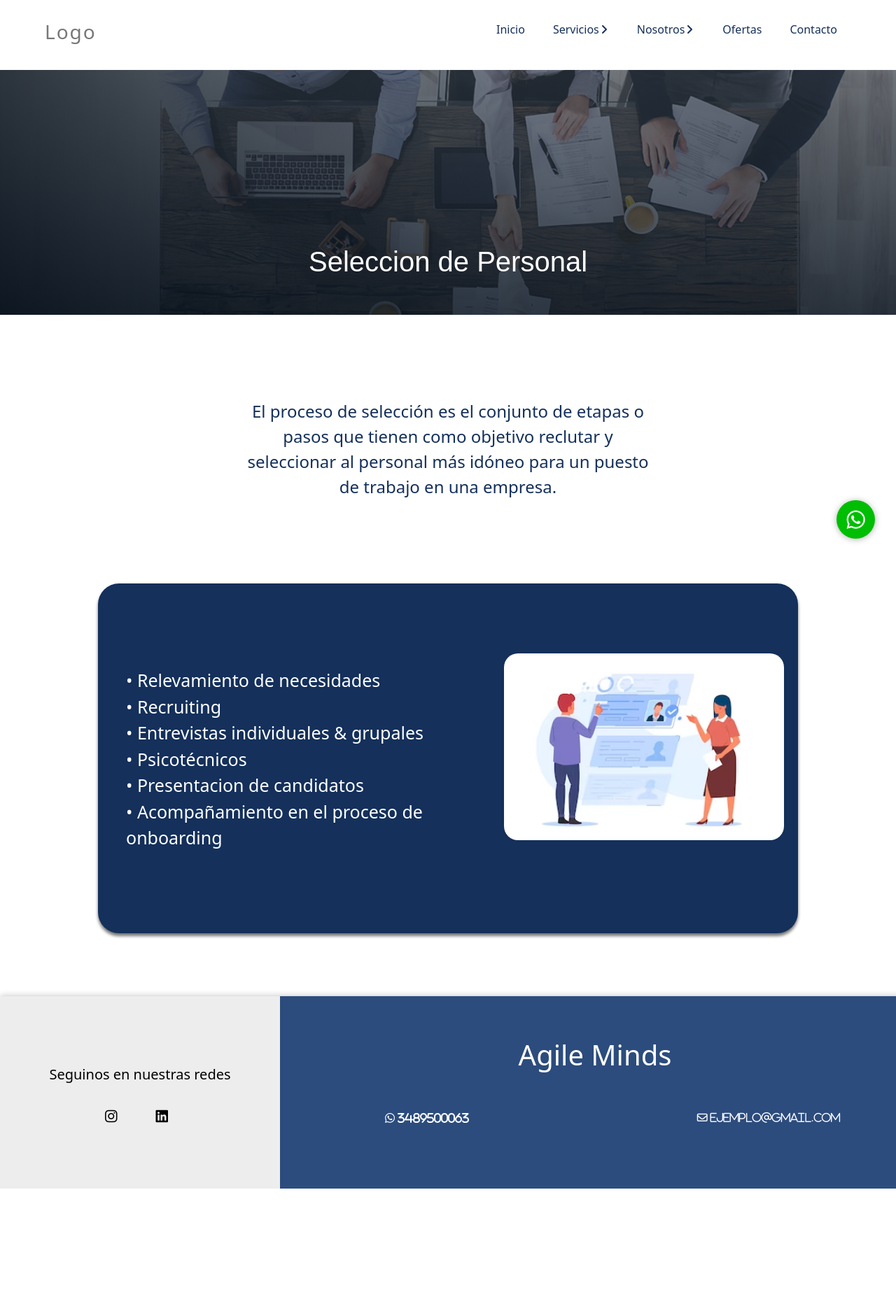
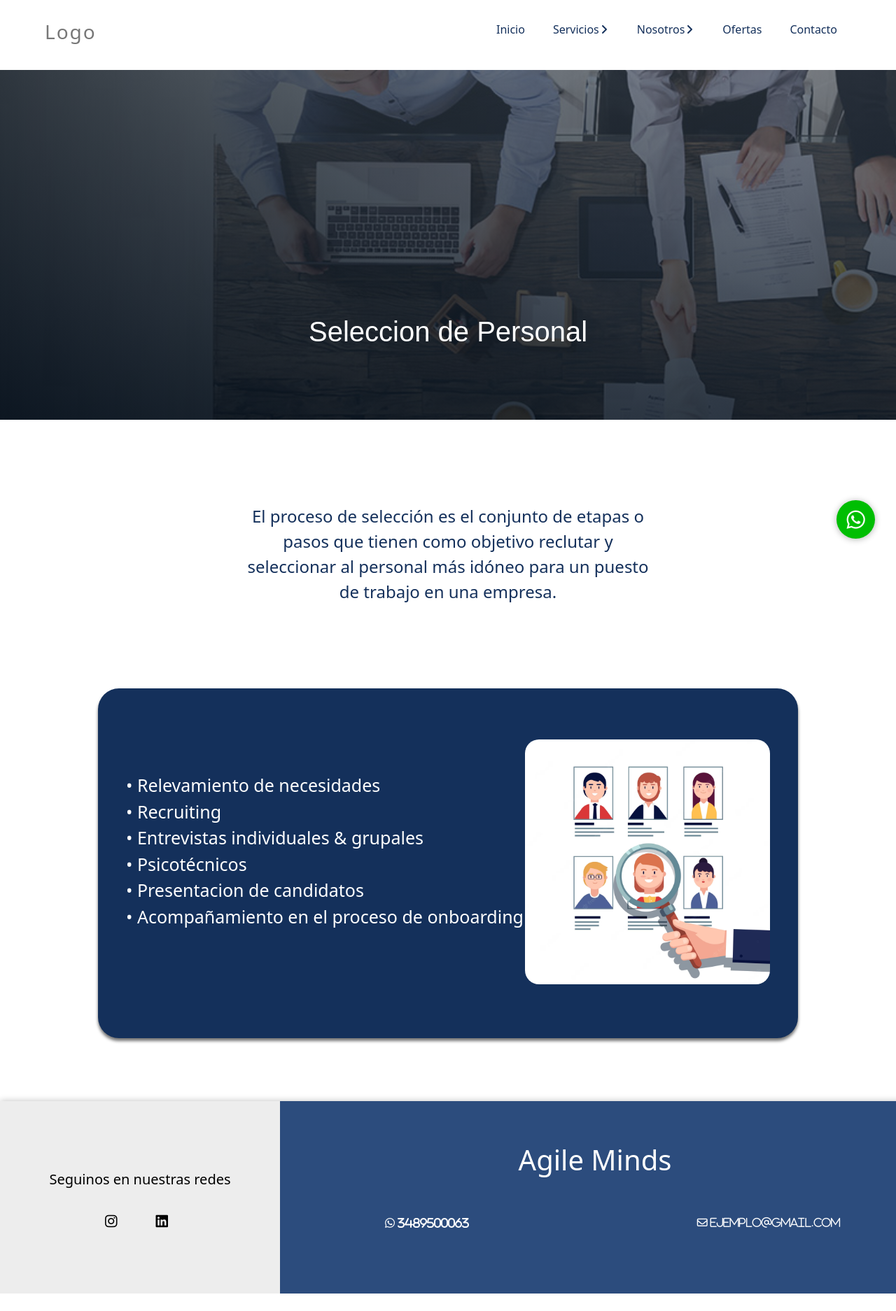
Before and after one commit to Gaby-1628/Consultora, a PHP site: page /seleccion.html in a window 1280 px wide. Shown: the whole page at 70% size. Before the commit the page ends 1699 px from the top, so only its background shows below. Run offline with PHP 8.4, Linux system fonts and the light colour scheme; some libraries are stand-ins or nearby versions.

Commit message:
se agrego imagen

```diff
--- a/css/seleccion.css
+++ b/css/seleccion.css
@@ -98,7 +98,7 @@ header nav section h1{
 }
 
 #banner{
-    height: 450px;
+    height: 600px;
     background:
         linear-gradient(rgba(69, 82, 95, 0.578),rgba(9, 21, 34, 0.832)),
         url(banner.jpeg);
@@ -112,11 +112,10 @@ header nav section h1{
 #banner h1{
     color: #fff;
     margin-left: 500px;
-    margin-top: 250px;
     font-size: 40px;
     font-family: Arial, Helvetica, sans-serif;;
     margin: auto;
-    margin-top: 350px;
+    margin-top: 450px;
 }
 
 
@@ -143,10 +142,10 @@ header nav section h1{
 
 #revelamiento img{
     float: right;
-    margin-top: 100px;
-    margin-right: 20px;
+    margin-top: 73px;
+    margin-right: 40px;
     border-radius: 20px;
-    width: 400px;
+    width: 350px;
 
 }
 
--- a/js/main.js
+++ b/js/main.js
@@ -84,3 +84,10 @@ sr.reveal('#revelamiento- p', {
     origin: 'top',
     distance: '-100px'
 });
+
+
+sr.reveal('#banner h1', {
+    duration: 3000,
+    origin: 'bottom',
+    distance: '-100px'
+});
--- a/seleccion.html
+++ b/seleccion.html
@@ -4,7 +4,7 @@
     <meta charset="UTF-8">
     <meta http-equiv="X-UA-Compatible" content="IE=edge">
     <meta name="viewport" content="width=device-width, initial-scale=1.0">
-    <title>Agil Main</title>
+    <title>Agile Minds</title>
     <link href="https://cdn.jsdelivr.net/npm/bootstrap@5.3.0-alpha1/dist/css/bootstrap.min.css" rel="stylesheet" integrity="sha384-GLhlTQ8iRABdZLl6O3oVMWSktQOp6b7In1Zl3/Jr59b6EGGoI1aFkw7cmDA6j6gD" crossorigin="anonymous">
     <script src="https://kit.fontawesome.com/623d2400f0.js" crossorigin="anonymous"></script>
     <link rel="stylesheet" href="css/style.css">
@@ -113,7 +113,7 @@
 
         <section id="revelamiento-">
             <div id="revelamiento">
-                <img src="img/seleccion de personal.avif" alt="">
+                <img src="img/seleccion2.avif" alt="">
                 <p>• Relevamiento de necesidades  <br>
                     • Recruiting  <br>
                     • Entrevistas individuales & grupales      <br>
```
Also changed, not shown: Img/seleccion2.avif (added).
